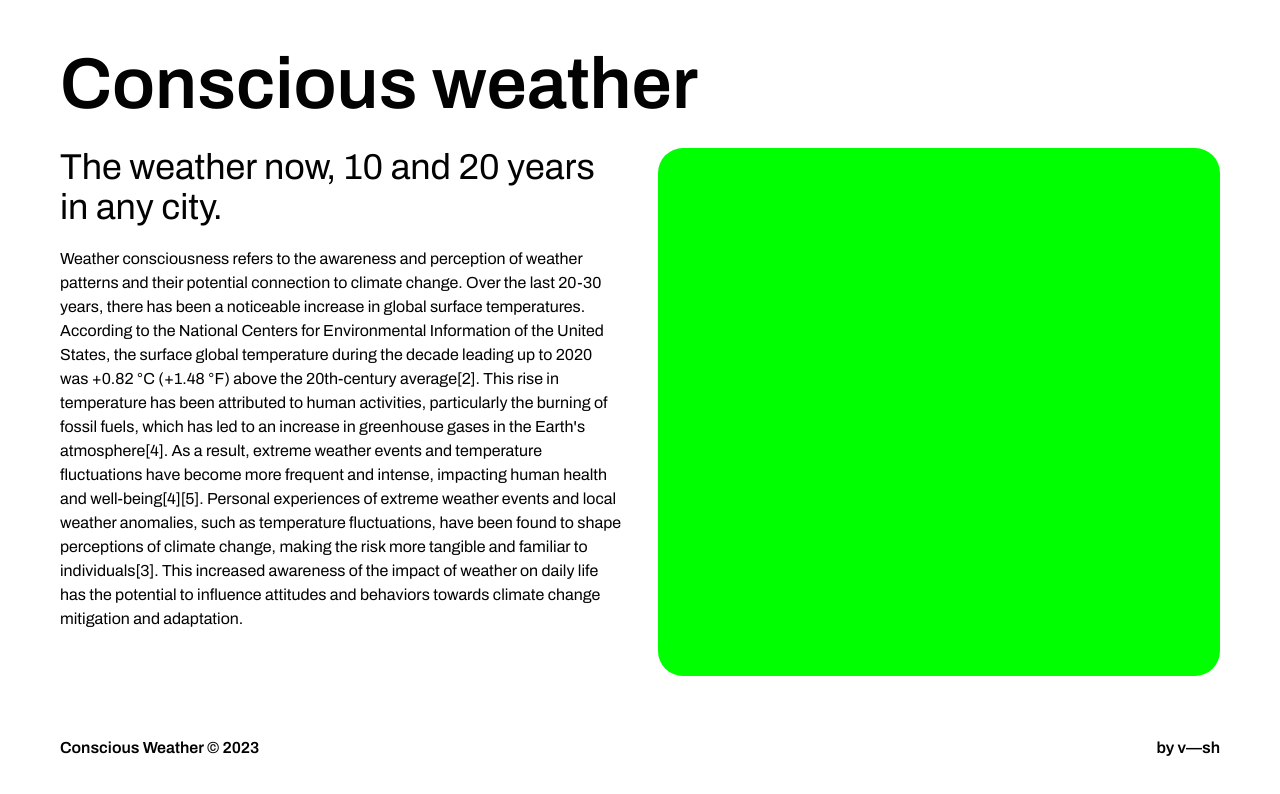
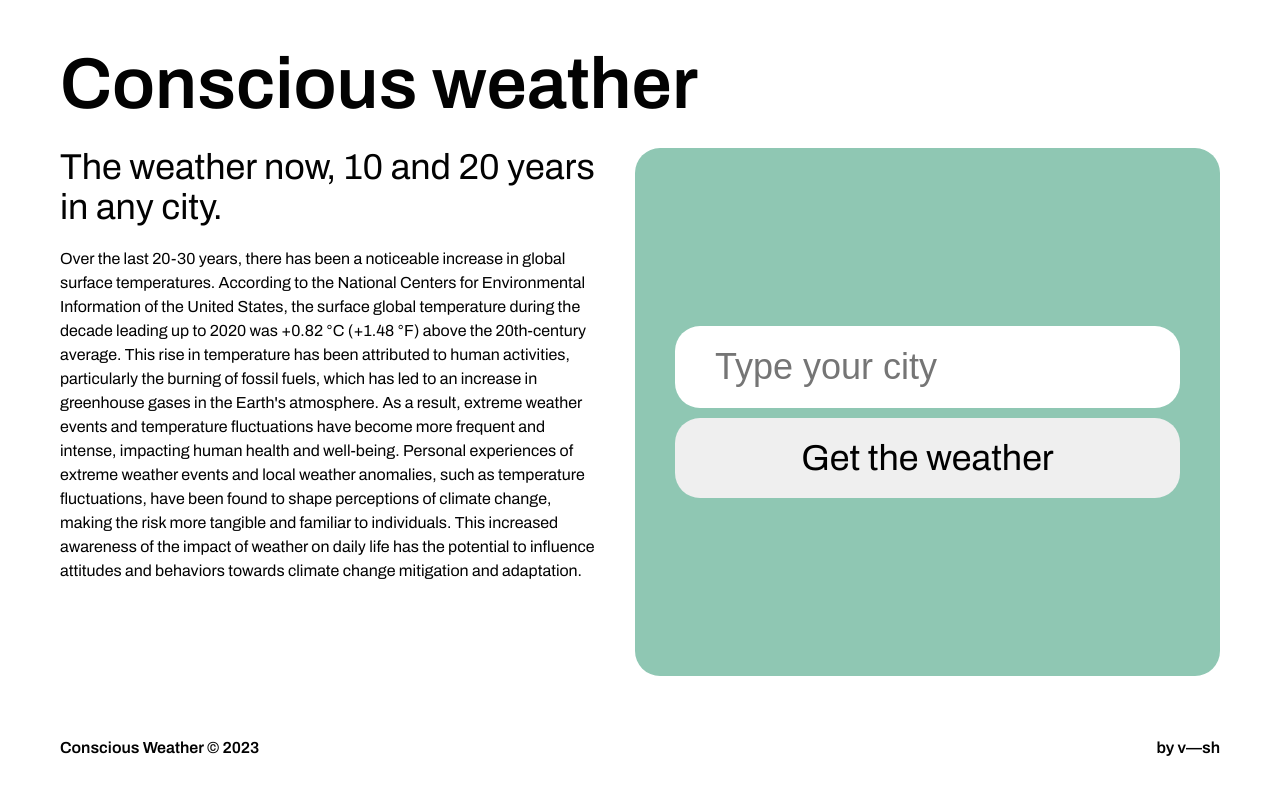
Before and after one commit to dadaismee/conscious-weather, a React (Vite) app: page / in a window 1280 px wide. Shown: the top 794 px of the page. Built offline with nearby package versions, Linux system fonts and the light colour scheme.

Commit message:
Added working api calls → MVP

```diff
--- a/package.json
+++ b/package.json
@@ -10,6 +10,7 @@
     "preview": "vite preview"
   },
   "dependencies": {
+    "@uidotdev/usehooks": "^2.4.1",
     "react": "^18.2.0",
     "react-dom": "^18.2.0",
     "styled-components": "^6.1.1"
--- /dev/null
+++ b/src/components/Button.jsx
@@ -0,0 +1,24 @@
+import React from 'react';
+import styled from 'styled-components';
+
+const Button = ({ handleClick }) => {
+  return <Wrapper onClick={handleClick}>Get the weather</Wrapper>;
+};
+
+export default Button;
+
+const Wrapper = styled.button`
+  border-radius: var(--border-radius);
+  width: 100%;
+  font-size: 36px;
+  padding: 20px;
+  font-size: 36px;
+  font-family: inherit;
+  border: none;
+  transition: all 0.5s cubic-bezier(0.165, 0.84, 0.44, 1);
+
+  &:hover {
+    background-color: #000;
+    cursor: pointer;
+  }
+`;
--- a/src/components/Main.jsx
+++ b/src/components/Main.jsx
@@ -8,7 +8,7 @@ const Main = () => {
     <Wrapper>
       <LeftText >
         <Subheading>The weather now, 10 and 20 years in any city.</Subheading>
-        <Text>Weather consciousness refers to the awareness and perception of weather patterns and their potential connection to climate change. Over the last 20-30 years, there has been a noticeable increase in global surface temperatures. According to the National Centers for Environmental Information of the United States, the surface global temperature during the decade leading up to 2020 was +0.82 °C (+1.48 °F) above the 20th-century average[2]. This rise in temperature has been attributed to human activities, particularly the burning of fossil fuels, which has led to an increase in greenhouse gases in the Earth's atmosphere[4]. As a result, extreme weather events and temperature fluctuations have become more frequent and intense, impacting human health and well-being[4][5]. Personal experiences of extreme weather events and local weather anomalies, such as temperature fluctuations, have been found to shape perceptions of climate change, making the risk more tangible and familiar to individuals[3]. This increased awareness of the impact of weather on daily life has the potential to influence attitudes and behaviors towards climate change mitigation and adaptation.
+        <Text>Over the last 20-30 years, there has been a noticeable increase in global surface temperatures. According to the National Centers for Environmental Information of the United States, the surface global temperature during the decade leading up to 2020 was +0.82 °C (+1.48 °F) above the 20th-century average. This rise in temperature has been attributed to human activities, particularly the burning of fossil fuels, which has led to an increase in greenhouse gases in the Earth's atmosphere. As a result, extreme weather events and temperature fluctuations have become more frequent and intense, impacting human health and well-being. Personal experiences of extreme weather events and local weather anomalies, such as temperature fluctuations, have been found to shape perceptions of climate change, making the risk more tangible and familiar to individuals. This increased awareness of the impact of weather on daily life has the potential to influence attitudes and behaviors towards climate change mitigation and adaptation.
         </Text>
       </LeftText>
       <Visualization />
--- a/src/components/Visualization.jsx
+++ b/src/components/Visualization.jsx
@@ -1,18 +1,173 @@
-import React from "react";
-import styled from "styled-components";
+import React, { useCallback, useState } from 'react';
+import styled from 'styled-components';
+import { Button } from './index';
 
 const Visualization = () => {
+  const [city, setCity] = useState('');
+
+  const [currentWeather, setCurrentWeather] = useState(undefined);
+  const [tenYWeather, setTenYWeather] = useState(undefined);
+  const [twentyYWeather, setTwentyYWeather] = useState(undefined);
+
+  const [weatherIsShown, setWeatherIsShown] = useState(false);
+  const API_Key = '79d1ca96933b0328e1c7e3e7a26cb347';
+
+  const getYear = (date, years) => {
+    date.setFullYear(date.getFullYear() - years);
+    return date.toISOString().slice(0, 10);
+  };
+
+  const tenY = getYear(new Date(), 10);
+  const twentyY = getYear(new Date(), 20);
+
+
+  // Weather calls
+
+  const fetchCurrent = useCallback(async () => {
+    const currentWeatherURL = `https://api.openweathermap.org/data/2.5/weather?q=${city}&units=metric&appid=${API_Key}`;
+    if (!city) {
+      return;
+    }
+
+    try {
+      const res = await fetch(currentWeatherURL);
+      const data = await res.json();
+
+      const weather = data['weather'][0]['main'].toLowerCase();
+      const temp = Math.floor(data['main']['temp']);
+      const { lat, lon } = data['coord'];
+      const weatherData = {
+        weather: weather,
+        temp: temp,
+        lat: lat,
+        lon: lon
+      };
+
+      setCurrentWeather(weatherData);
+
+      const fetchTenY = async () => {
+        const tenYearsAgoTemp = `https://api.openweathermap.org/data/3.0/onecall/day_summary?lat=${weatherData.lat}&lon=${weatherData.lon}&date=${tenY}&units=metric&appid=${API_Key}`;
+
+        try {
+        const res = await fetch(tenYearsAgoTemp);
+        const data = await res.json();
+        const temp = Math.floor(data.temperature.afternoon);
+        setTenYWeather(temp);
+      } catch (error) {
+        console.error('Error fetching ten years ago temp', error);
+      }
+    }
+      await fetchTenY();
+
+      const fetchTwentyY = async () => {
+        const twentyYearsAgoTemp = `https://api.openweathermap.org/data/3.0/onecall/day_summary?lat=${weatherData.lat}&lon=${weatherData.lon}&date=${twentyY}&units=metric&appid=${API_Key}`;
+
+        try {
+        const res = await fetch(twentyYearsAgoTemp);
+        const data = await res.json();
+        const temp = Math.floor(data.temperature.afternoon);
+        setTwentyYWeather(temp);
+
+      } catch (error) {
+        console.error('Error fetching ten years ago temp', error);
+      }
+    }
+      await fetchTenY();
+      await fetchTwentyY();
+
+
+    } catch (error) {
+      console.error('Error fetching weather data:', error);
+    }
+  }, [city]);
+
+
+  const handleClick = async (event) => {
+    event.preventDefault();
+    await fetchCurrent();
+    setWeatherIsShown(true);
+    console.log('The weather in', city, 'is', currentWeather);
+  };
+
+  const handleChange = (event) => {
+    setCity(event.target.value);
+  };
+
   return (
     <Wrapper>
-
+      {Boolean(!weatherIsShown) ? (
+        <Form onSubmit={handleClick}>
+          <Input
+            id='city'
+            type='text'
+            placeholder='Type your city'
+            onChange={handleChange}
+            value={city}
+          />
+          <Button onClick={handleClick}>Get Weather</Button>
+        </Form>
+      ) : (
+        <VertFlex>
+          <WeatherLineFlex>
+            <p>now</p>
+            <p>{currentWeather.weather}</p>
+            <p>{currentWeather.temp}°</p>
+          </WeatherLineFlex>
+          <WeatherLineFlex>
+            <p>{tenY.slice(0, 4)}</p>
+            <p>{tenYWeather}°</p>
+          </WeatherLineFlex>
+          <WeatherLineFlex>
+            <p>{twentyY.slice(0, 4)}</p>
+            <p>{twentyYWeather}°</p>
+          </WeatherLineFlex>
+        </VertFlex>
+        )
+      }
     </Wrapper>
-  )
-}
+  );
+};
 
 const Wrapper = styled.div`
-  background-color: #0F0;
+  background-color: #8fc7b3;
   border-radius: 25px;
   width: 100%;
   height: 66vh;
+  display: flex;
+  justify-content: center;
+  align-items: center;
+`;
+
+const Form = styled.form`
+  width: 100%;
+  margin: 0px 40px;
+  display: flex;
+  flex-direction: column;
+  gap: 10px;
+`;
+
+const Input = styled.input`
+  border: none;
+  border-radius: var(--border-radius);
+  text-indent: 20px;
+  padding: 20px;
+  font-size: 36px;
+`;
+
+const WeatherLineFlex = styled.div`
+  display: flex;
+  justify-content: space-between;
+  width: 100%;
+  font-size: 36px;
+
+`
+const VertFlex = styled.div`
+  width: 100%;
+  margin: 40px;
+  display: flex;
+  gap: 20px;
+  flex-direction: column;
+  justify-content: space-between;
+
 `
 export default Visualization;
--- a/src/components/index.js
+++ b/src/components/index.js
@@ -1,3 +1,4 @@
 export { default as Footer } from './Footer';
 export { default as Visualization } from './Visualization';
 export { default as Main } from './Main';
+export { default as Button } from "./Button"
--- a/src/index.css
+++ b/src/index.css
@@ -4,10 +4,12 @@
   font-family: Archivo;
   line-height: 1.5;
   font-weight: 400;
+  letter-spacing: -4%;
 
   color-scheme: light dark;
   color: #020202;
   background-color: #fff;
+  --border-radius: 25px;
 
   font-synthesis: none;
   text-rendering: optimizeLegibility;
```
Also changed, not shown: 1 other file (tests, documents, lock files or other folders).
